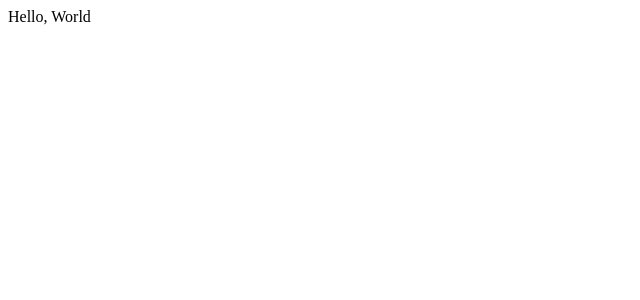
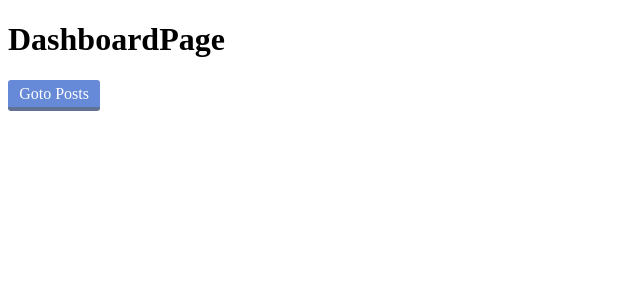
Before and after one commit to git-nori/_re_redux_redux-toolkit, a React (Create React App) app: page / in a window 1280 px wide. Shown: the top 300 px of the page, without its empty margins (0-640 px from the left). Built offline with nearby package versions, Linux system fonts and the light colour scheme.

Commit message:
[add]Dashboard Pageを実装

```diff
--- a/src/App.js
+++ b/src/App.js
@@ -1,7 +1,16 @@
 import React from 'react'
+import { BrowserRouter as Router, Switch, Route, Redirect } from 'react-router-dom'
+import DashboardPage from './pages/DashboardPage'
 
 const App = () => {
-  return <div>Hello, World</div>
+  return (
+    <Router>
+      <Switch>
+        <Route exact path="/" component={DashboardPage} />
+        <Redirect to="/" />
+      </Switch>
+    </Router>
+  )
 }
 
 export default App
--- /dev/null
+++ b/src/pages/DashboardPage.css
@@ -0,0 +1,15 @@
+.btn {
+  display: inline-block;
+  padding: 0.3em 0.7em;
+  text-decoration: none;
+  background: #668ad8; /*ボタン色*/
+  color: #fff;
+  border-bottom: solid 4px #627295;
+  border-radius: 3px;
+}
+.btn:active {
+    /*ボタンを押したとき*/
+    -webkit-transform: translateY(4px);
+    transform: translateY(4px);/*下に動く*/
+    border-bottom: none;/*線を消す*/
+  }
--- /dev/null
+++ b/src/pages/DashboardPage.jsx
@@ -0,0 +1,16 @@
+import React from 'react'
+import { Link } from 'react-router-dom'
+import './DashboardPage.css'
+
+const DashboardPage = () => {
+  return (
+    <div>
+      <h1>DashboardPage</h1>
+      <Link to="/posts" className="btn">
+        Goto Posts
+      </Link>
+    </div>
+  )
+}
+
+export default DashboardPage
```
